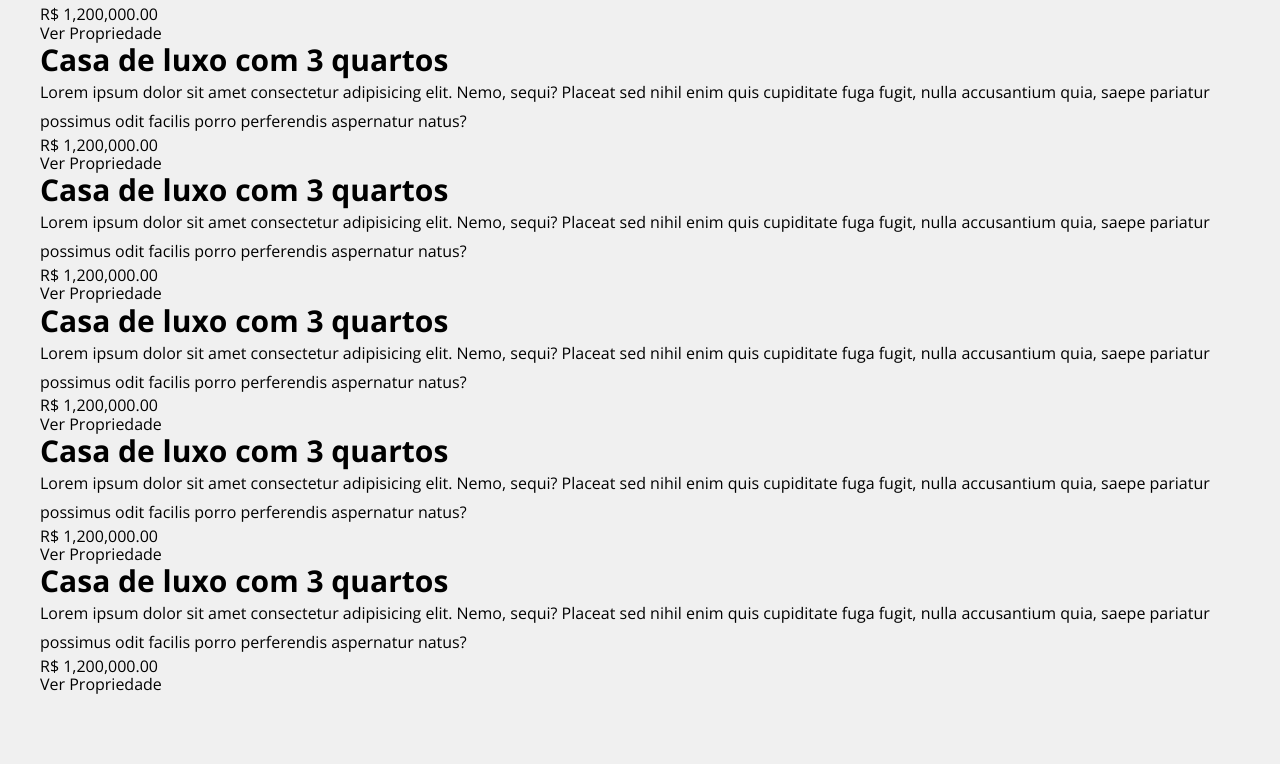
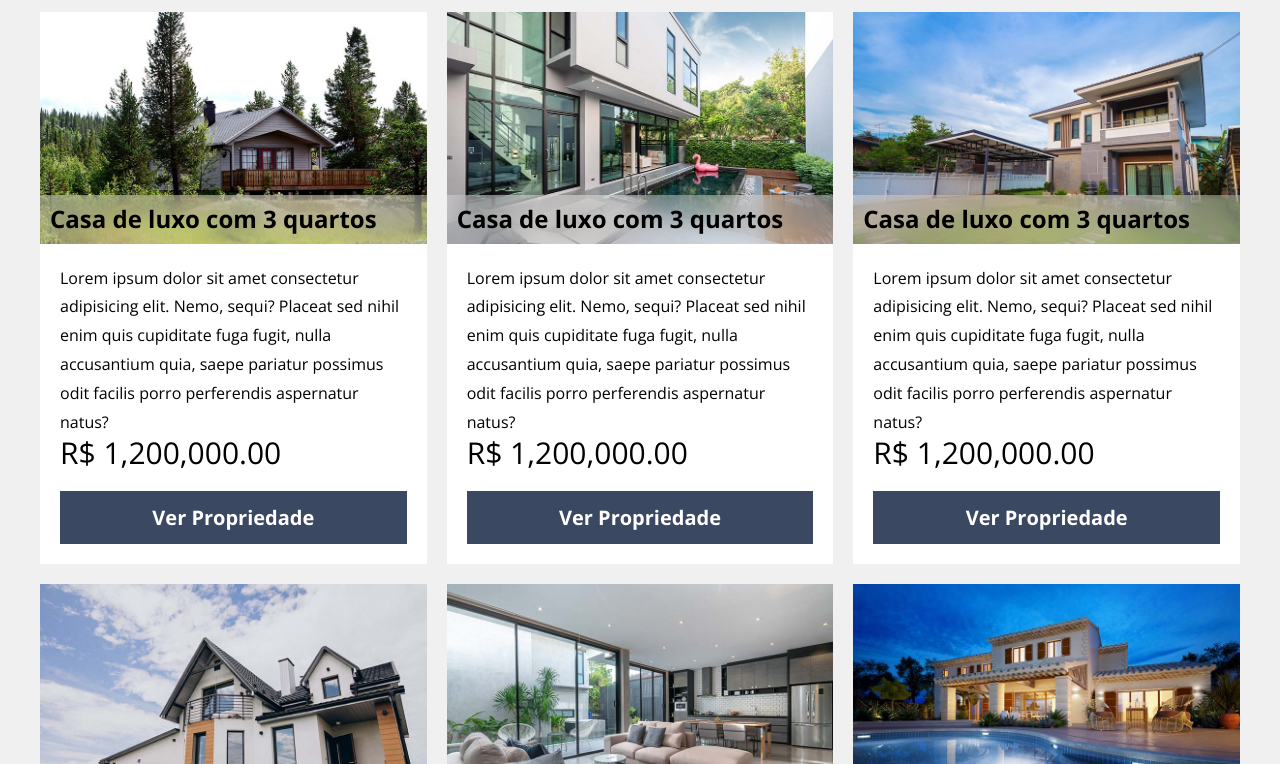
Before and after one commit to Lucassocorrosilva7/ImoInnovate, a website: page index.html in a window 1280 px wide. Shown: the part 763-1527 px from the top of the page. Before the commit the page ends 1458 px from the top, so only its background shows below. Drawn offline with nearby package versions, Linux system fonts and the light colour scheme; files that its build step writes are made by us from their sources.

Commit message:
Importando property

```diff
--- a/src/less/app.less
+++ b/src/less/app.less
@@ -5,3 +5,4 @@
 @import "base/normalize";
 
 @import "layout/header.less";
+@import "layout/property.less";
```
